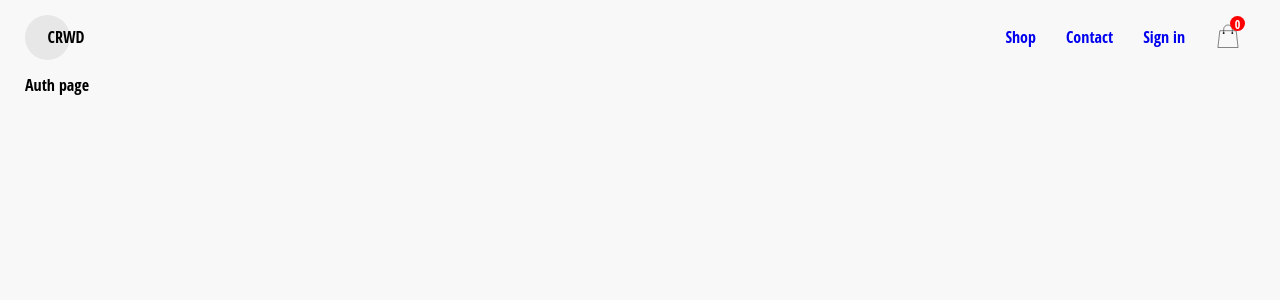
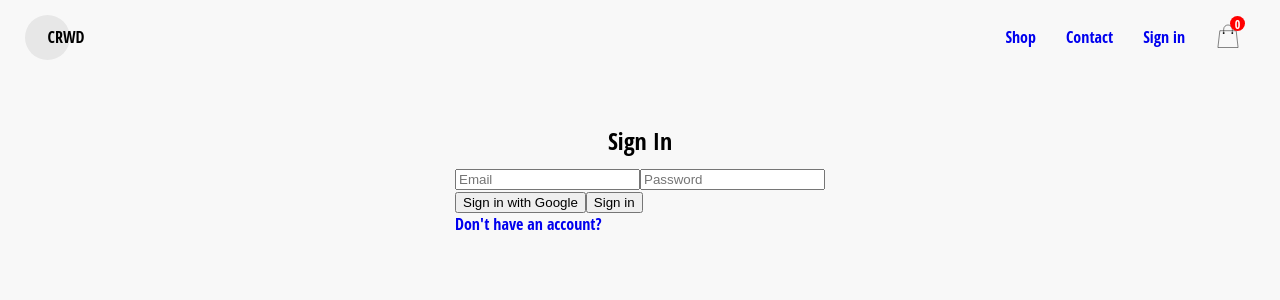
Before and after one commit to FirzinatKhuzeev/crwd, a React (Create React App) app: page /signin in a window 1280 px wide. Shown: the top 300 px of the page. Built offline with nearby package versions, Linux system fonts and the light colour scheme.

Commit message:
feat(sign-in): add sign-in component

```diff
--- a/package.json
+++ b/package.json
@@ -3,6 +3,7 @@
   "version": "0.1.0",
   "private": true,
   "dependencies": {
+    "leaflet": "^1.6.0",
     "react": "^16.10.2",
     "react-dom": "^16.10.2",
     "react-redux": "^7.1.1",
--- a/src/components/auth/index.tsx
+++ /dev/null
@@ -1,13 +0,0 @@
-import React from 'react';
-
-class Auth extends React.Component<any, any> {
-    render() {
-        return (
-            <div>
-                <div>Auth page</div>
-            </div>
-        );
-    }
-}
-
-export default Auth;
--- a/src/components/header/index.tsx
+++ b/src/components/header/index.tsx
@@ -7,8 +7,6 @@ import CheckoutModal from '../checkout-modal';
 import BasketIcon from "../basket-icon";
 import { signOut } from '../../store/user/actions';
 import { Dispatch } from 'redux';
-import { ICheckoutState } from '../../store/checkout/types';
-import { IUserState } from '../../store/user/types';
 
 type OwnProps = {
 }
@@ -23,6 +21,7 @@ type DispatchProps = {
 }
 
 type Props = OwnProps & HeaderState & DispatchProps;
+
 const Header: React.FC<Props> = ({ showModal, isAuthenticated, signOut }) => {
     return (
         <HeaderBlock>
@@ -37,7 +36,7 @@ const Header: React.FC<Props> = ({ showModal, isAuthenticated, signOut }) => {
                     </Li>
                     <Li>
                         {isAuthenticated
-                            ? <a onClick={signOut}>Sign out</a>
+                            ? <NavLink to="/signin" onClick={signOut}>Sign out</NavLink>
                             : <NavLink to="/signin">Sign in</NavLink>}
                     </Li>
                     <Li>
--- a/src/components/main/index.tsx
+++ b/src/components/main/index.tsx
@@ -1,38 +1,49 @@
-import { Switch, Route, withRouter, RouteComponentProps } from 'react-router-dom';
+import { Switch, Route, withRouter, RouteComponentProps, Redirect } from 'react-router-dom';
 import React from 'react';
 import styled from 'styled-components';
 import Landing from '../landing';
 import Contacts from '../contacts';
-import Auth from '../auth';
 import Checkout from '../checkout';
 import ShopOverview from '../shop-overview';
 import ShopItemDetail from '../shop-item-detail';
+import SignIn from '../sign-in';
+import { AppState } from '../../store';
+import { connect } from 'react-redux';
 
 const MainBlock = styled.main``;
 
-// const PrivateRoute = props => {
-//     const token = localStorage.getItem("token")
-//     if (token) {
-//         return <Route {...props} />
-//     } else {
-//         history.push('/login')
-//     }
-// }
+type OwnProps = {
+}
 
-const Main: React.FC<RouteComponentProps> = (props) => {
+type UserState = {
+    isAuthenticated: boolean | null;
+}
+
+type DispatchProps = {
+}
+
+type Props = OwnProps & UserState & DispatchProps & RouteComponentProps;
+
+const Main: React.FC<Props> = (props) => {
     return (
         <MainBlock>
             <Switch>
                 <Route exact path="/" component={Landing} />
-                {/* <Route path="/login" component={Login} /> */}
                 <Route path="/shop" exact component={ShopOverview} />
                 <Route path="/shop/:category/:id" component={ShopItemDetail} />
                 <Route path="/contact" component={Contacts} />
-                <Route path="/signin" component={Auth} />
+                <Route exeact path="/signin" render={() => props.isAuthenticated ? (<Redirect to="/" />) : (<SignIn />)} />
                 <Route path="/checkout" component={Checkout} />
             </Switch>
         </MainBlock>
     )
 };
 
-export default withRouter(Main);
+const mapStateToProps = (state: AppState) => ({
+    isAuthenticated: state.user.isAuthenticated
+});
+
+export default withRouter(connect(
+    mapStateToProps,
+    null
+)(Main as any));
--- a/src/components/sign-in/index.tsx
+++ b/src/components/sign-in/index.tsx
@@ -16,38 +16,32 @@ export interface SignInProps {
 export type HandleOnChangeFunctionType = (event: React.ChangeEvent<HTMLInputElement>) => void;
 
 class SignIn extends React.Component<SignInProps, AuthState> {
-    // state = {
-    //     email: '',
-    //     password: ''
-    // };
-
-    handleSubmit = async (event: React.FormEvent<HTMLFormElement>): Promise<void> => {
-        event.preventDefault();
-        // const { email, password } = this.state;
-        // this.props.signInEmail({ email, password });
+    state = {
+        email: '',
+        password: ''
     };
 
-    handleChange: HandleOnChangeFunctionType = (event: React.ChangeEvent<HTMLInputElement>): void => {
-        // const { name, value } = event.target;
-        // const newState = {
-        //     [name]: value
-        // };
-        // this.setState(newState as any);
+    handleSubmit = async (event: React.FormEvent<HTMLFormElement>) => {
+        event.preventDefault();
+        const { email, password } = this.state;
+        this.props.signInEmail({ email, password });
     };
 
-    render(): JSX.Element {
+    render() {
         return (
             <SignInContainer>
                 <SignInTitle>Sign In</SignInTitle>
+                <div>
                     <form onSubmit={this.handleSubmit}>
-                    <input required name="email" type="email" onChange={this.handleChange} placeholder="Email" />
-                    <input required name="password" type="password" onChange={this.handleChange} placeholder="Password" />
+                        <input required name="email" type="email" placeholder="Email" />
+                        <input required name="password" type="password" placeholder="Password" />
                         <div className="buttons">
                             <button>Sign in with Google</button>
                             <button type="submit">Sign in</button>
                         </div>
-                    <div><a href="/"> Don't have an account?</a></div>
+                        <div><a href="#"> Don't have an account?</a></div>
                     </form>
+                </div>
             </SignInContainer>
         );
     }
--- a/src/components/sign-in/styles.ts
+++ b/src/components/sign-in/styles.ts
@@ -1,16 +1,12 @@
 import styled from "styled-components";
 
 export const SignInContainer = styled.div`
-  width: 400px;
   display: flex;
+  margin: 40px auto;
   flex-direction: column;
+  align-items: center;
 `;
 
 export const SignInTitle = styled.h2`
   margin: 10px 0;
 `;
-
-export const ButtonsBarContainer = styled.div`
-  display: flex;
-  justify-content: space-between;
-`;
--- a/src/store/user/actions.ts
+++ b/src/store/user/actions.ts
@@ -21,6 +21,6 @@ export const signInGoogle = (): UserActions => {
 
 export const signOut = (): UserActions => {
     return {
-        type: SIGN_OUT
+        type: SIGN_OUT,
     };
 };
--- a/src/store/user/reducers.ts
+++ b/src/store/user/reducers.ts
@@ -1,4 +1,6 @@
 import { IUserState, UserActions, SIGN_IN_EMAIL, SIGN_IN_GOOGLE, SIGN_OUT } from "./types";
+import { signInEmail } from './utils'
+import { signOut } from "./actions";
 
 let initialState: IUserState = {
     isAuthenticated: false,
@@ -11,19 +13,17 @@ export const userReducer = (
 ): IUserState => {
     switch (action.type) {
         case SIGN_IN_EMAIL:
-            return {
-                ...state,
-                isAuthenticated: true,
-                uuid: 'test'
-            }
+            return signInEmail(action.payload);
         case SIGN_IN_GOOGLE:
             return {
                 ...state
             };
         case SIGN_OUT:
+            signOut();
             return {
-                ...state
-            };
+                isAuthenticated: false,
+                uuid: null
+            }
         default:
             return state
     }
--- a/src/store/user/utils.ts
+++ b/src/store/user/utils.ts
@@ -1,13 +1,19 @@
 import { IUserState } from "./types";
+import { AuthState } from "../../components/sign-in";
 
-export const signInEmail = (creds: IUserState): void => {
+export const signInEmail = (creds: AuthState): IUserState => {
+    const encodedData = window.btoa(`${creds.email}${creds.password}`);
+    window.localStorage.setItem("token", encodedData);
     window.localStorage.setItem("authenticated", "true");
+
+    return { isAuthenticated: true, uuid: creds.email };
 };
 
 export const signInGoogle = (): void => {
-    console.error("signInGoogle is not implemented");
+    console.error("sign-in with google is not implemented.");
 };
 
 export const signOut = (): void => {
     window.localStorage.setItem("authenticated", "false");
+    window.localStorage.removeItem("token");
 };
```
Also changed, not shown: 1 other file (tests, documents, lock files or other folders). Lines whose indentation alone changed are shown as unchanged.
